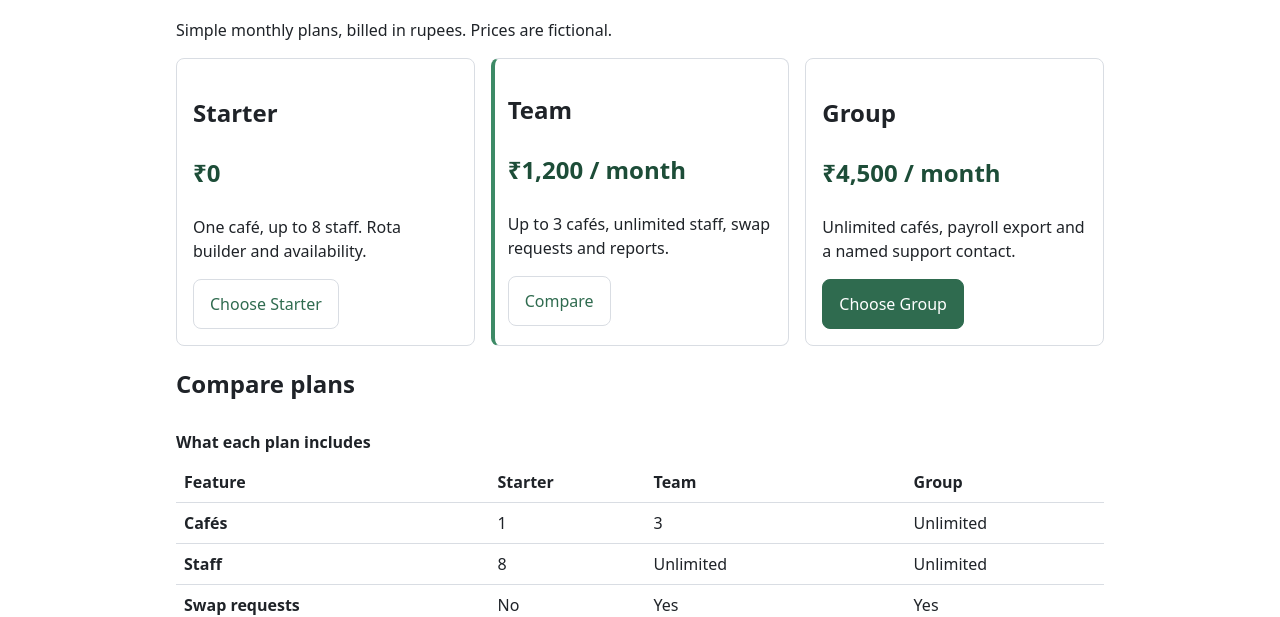
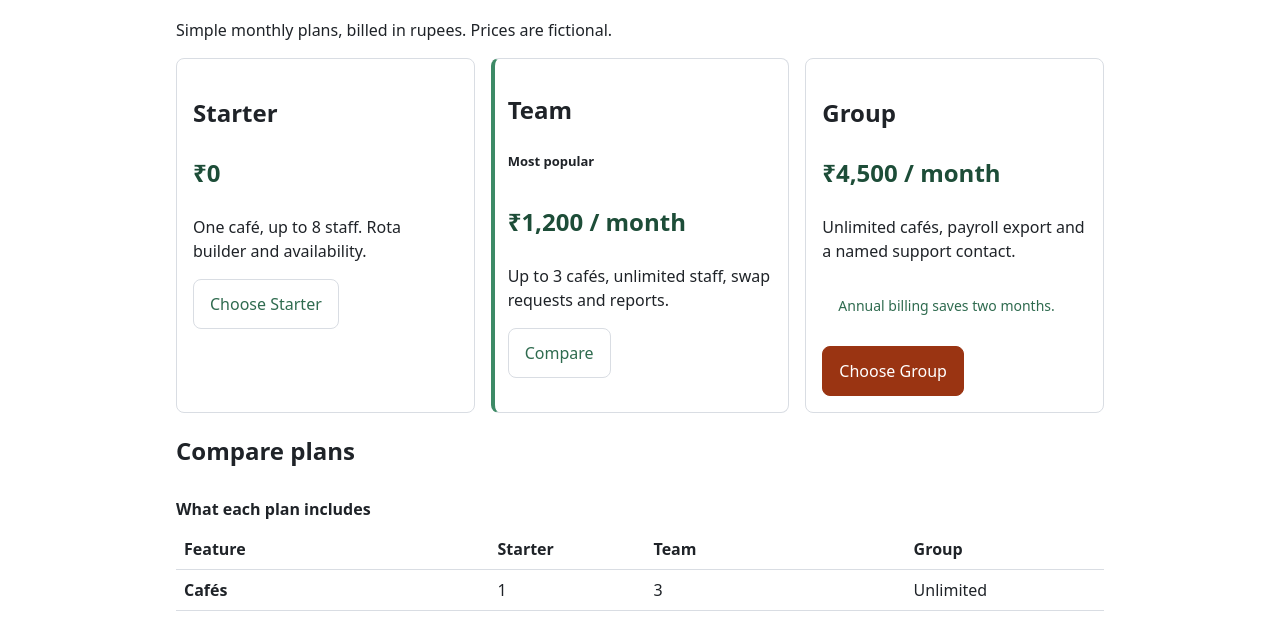
Before and after one commit to Hariteja-CL/lens-lab, a plain HTML site: page site/pricing.html in a window 1280 px wide. Shown: the part 187-804 px from the top of the page. Drawn offline with Linux system fonts and the light colour scheme.

Commit message:
Lens Lab: token drift examples on main a7e2a83 (T-01, T-02, T-03, T-04, T-05, T-08, T-09; S-15 kept)
Adds one realistic example per Token Drift check without changing any other seed:
- undefined token used in code (.promo-badge color-accent-warm on /pricing) and a fallback control
- DESIGN.md documents color-accent-warm and space-5, which the code never defines
- off-scale 13px font size (spacing S-15 7/13 px kept) and a rem/calc control
- palette primitives with role tokens defined from them; the Group plan button uses orange-800
  directly instead of color-action-primary; a chart-series control
ISSUES.md: planted cases, expected results and the local scorecard. Pages regenerated by tools/gen-v2.mjs.

Co-Authored-By: Claude Opus 5.5 <noreply@anthropic.com>

```diff
--- a/site/pricing.html
+++ b/site/pricing.html
@@ -41,14 +41,16 @@
 </div>
 <div class="plan-card" role="button" tabindex="0">
 <h2>Team</h2>
+<span class="promo-badge">Most popular</span>
 <p class="plan-price">₹1,200 / month</p>
 <p>Up to 3 cafés, unlimited staff, swap requests and reports.</p>
 <a class="btn" href="#compare">Compare</a>
 </div>
-<div class="card">
+<div class="card pricing-cta">
 <h2>Group</h2>
 <p class="plan-price">₹4,500 / month</p>
 <p>Unlimited cafés, payroll export and a named support contact.</p>
+<p class="plan-note plan-highlight">Annual billing saves two months.</p>
 <a class="btn btn-primary" href="/signup?plan=group">Choose Group</a>
 </div>
 </div>
--- a/site/styles/components.css
+++ b/site/styles/components.css
@@ -9,3 +9,15 @@
 .icon-btn { background: transparent; border: 1px solid var(--color-border); border-radius: var(--radius-sm); padding: var(--space-2); cursor: pointer; }
 .chart-bar { fill: #2f6b4f; }
 .chart-source { color: #9aa1ab; font-size: var(--text-sm); }
+/* Pricing page additions (Lens Lab token drift examples, 21 Nov 2026; see ISSUES.md, "Token drift cases"). */
+.promo-badge {
+  display: inline-block;
+  margin-bottom: var(--space-2);
+  font-weight: 700;
+  font-size: 13px;
+  color: var(--color-accent-warm);
+}
+.plan-highlight { color: var(--color-highlight, var(--color-brand)); }
+.plan-note { font-size: 0.875rem; padding: calc(var(--space-2) * 2); }
+.pricing-cta .btn-primary { background: var(--orange-800); border-color: var(--orange-800); }
+.chart .series-cost { stroke: var(--orange-800); fill: none; }
--- a/site/styles/tokens.css
+++ b/site/styles/tokens.css
@@ -1,13 +1,20 @@
 /* Fernhollow design tokens. Fernhollow is a fictional product (Lens Lab, a CraftLayers testing ground). */
 :root {
+  /* Palette primitives (raw colours). Components use the role tokens below, not these. */
+  --green-600: #2f6b4f;
+  --blue-600: #1a56db;
+  --grey-900: #1f2328;
+  --orange-800: #9a3412;
+
   --color-bg: #ffffff;
   --color-surface: #f7f5f2;
-  --color-text: #1f2328;
+  --color-text: var(--grey-900);
   --color-muted: #5b616b;
-  --color-brand: #2f6b4f;
+  --color-brand: var(--green-600);
   --color-brand-ink: #ffffff;
   --color-border: #d9dde3;
-  --color-focus: #1a56db;
+  --color-focus: var(--blue-600);
+  --color-action-primary: var(--orange-800);
   /* deprecated: use --color-brand instead (kept for old components) */
   --color-brand-old: #3d8a66;
 
--- a/tools/gen-v2.mjs
+++ b/tools/gen-v2.mjs
@@ -319,14 +319,16 @@ pages['pricing.html'] = { title: 'Pricing', route: '/pricing', body: `
 </div>
 <div class="plan-card" role="button" tabindex="0">
 <h2>Team</h2>
+<span class="promo-badge">Most popular</span>
 <p class="plan-price">₹1,200 / month</p>
 <p>Up to 3 cafés, unlimited staff, swap requests and reports.</p>
 <a class="btn" href="#compare">Compare</a>
 </div>
-<div class="card">
+<div class="card pricing-cta">
 <h2>Group</h2>
 <p class="plan-price">₹4,500 / month</p>
 <p>Unlimited cafés, payroll export and a named support contact.</p>
+<p class="plan-note plan-highlight">Annual billing saves two months.</p>
 <a class="btn btn-primary" href="/signup?plan=group">Choose Group</a>
 </div>
 </div>
```
Also changed, not shown: 2 other files.
